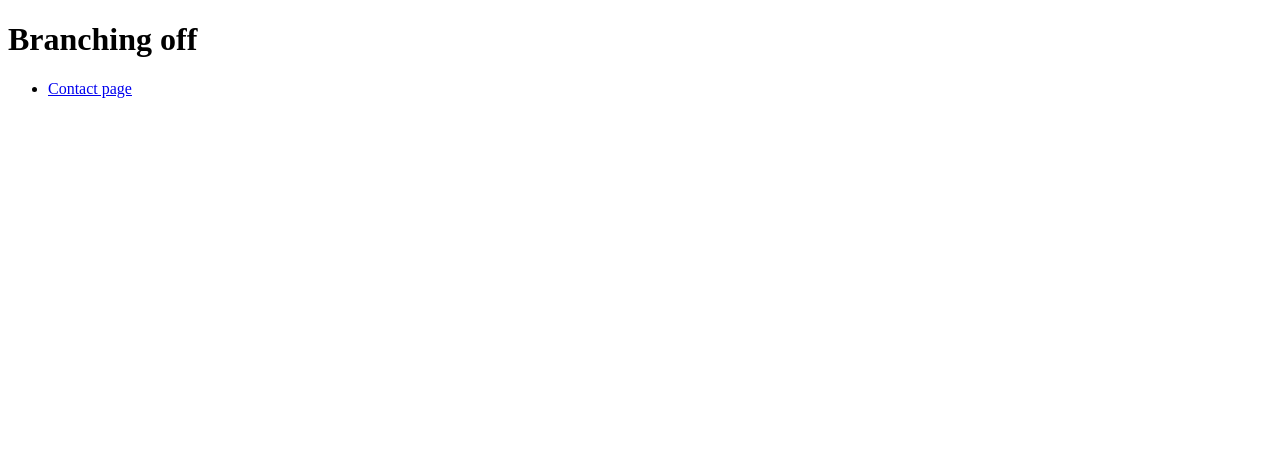
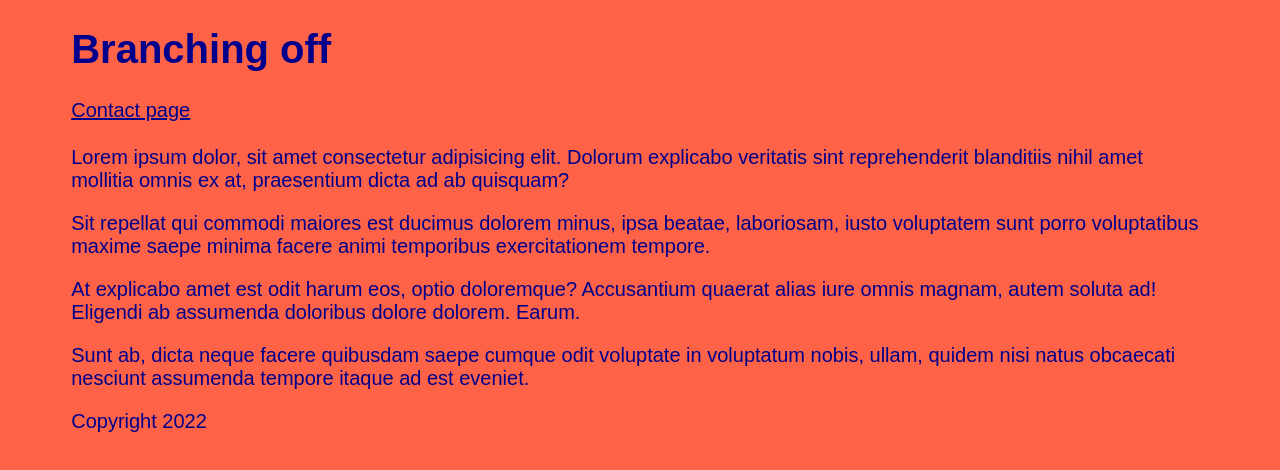
Before and after one commit to joelwnash/git-branching-lesson, a plain HTML site: page index.html in a window 1280 px wide. Drawn offline with Linux system fonts and the light colour scheme.

Commit message:
added content to index and css

```diff
--- a/index.html
+++ b/index.html
@@ -5,9 +5,10 @@
   <meta name="viewport" content="width=device-width, initial-scale=1.0">
   <meta http-equiv="X-UA-Compatible" content="ie=edge">
   <title>Git branching lesson on test</title>
-  <link rel="stylesheet" href="/styles/style.css">
+  <link rel="stylesheet" href="./styles/style.css">
 </head>
 <body>
+  <div class="wrapper">
     <header>
       <h1>Branching off</h1>
     </header>
@@ -16,6 +17,13 @@
         <li><a href="./contact.html">Contact page</a></li>
       </ul>
     </nav>
+    <h2></h2>
+    <p>Lorem ipsum dolor, sit amet consectetur adipisicing elit. Dolorum explicabo veritatis sint reprehenderit blanditiis nihil amet mollitia omnis ex at, praesentium dicta ad ab quisquam?</p>
+    <p>Sit repellat qui commodi maiores est ducimus dolorem minus, ipsa beatae, laboriosam, iusto voluptatem sunt porro voluptatibus maxime saepe minima facere animi temporibus exercitationem tempore.</p>
+    <p>At explicabo amet est odit harum eos, optio doloremque? Accusantium quaerat alias iure omnis magnam, autem soluta ad! Eligendi ab assumenda doloribus dolore dolorem. Earum.</p>
+    <p>Sunt ab, dicta neque facere quibusdam saepe cumque odit voluptate in voluptatum nobis, ullam, quidem nisi natus obcaecati nesciunt assumenda tempore itaque ad est eveniet.</p>
+    <footer><p>Copyright 2022</p></footer>
+  </div>
 
 </body>
 </html>
--- /dev/null
+++ b/styles/style.css
@@ -0,0 +1,24 @@
+html {
+    font-size: 125%;
+}
+
+body {
+    background-color: tomato;
+}
+
+.wrapper {
+    max-width: 1200px;
+    width: 90%;
+    margin: 0 auto;
+}
+
+ul {
+    list-style: none;
+    padding: 0;
+    margin: 0;
+}
+
+h1, a, p {
+    font-family: sans-serif;
+    color: darkblue;
+}
```
Lines whose indentation alone changed are shown as unchanged.
